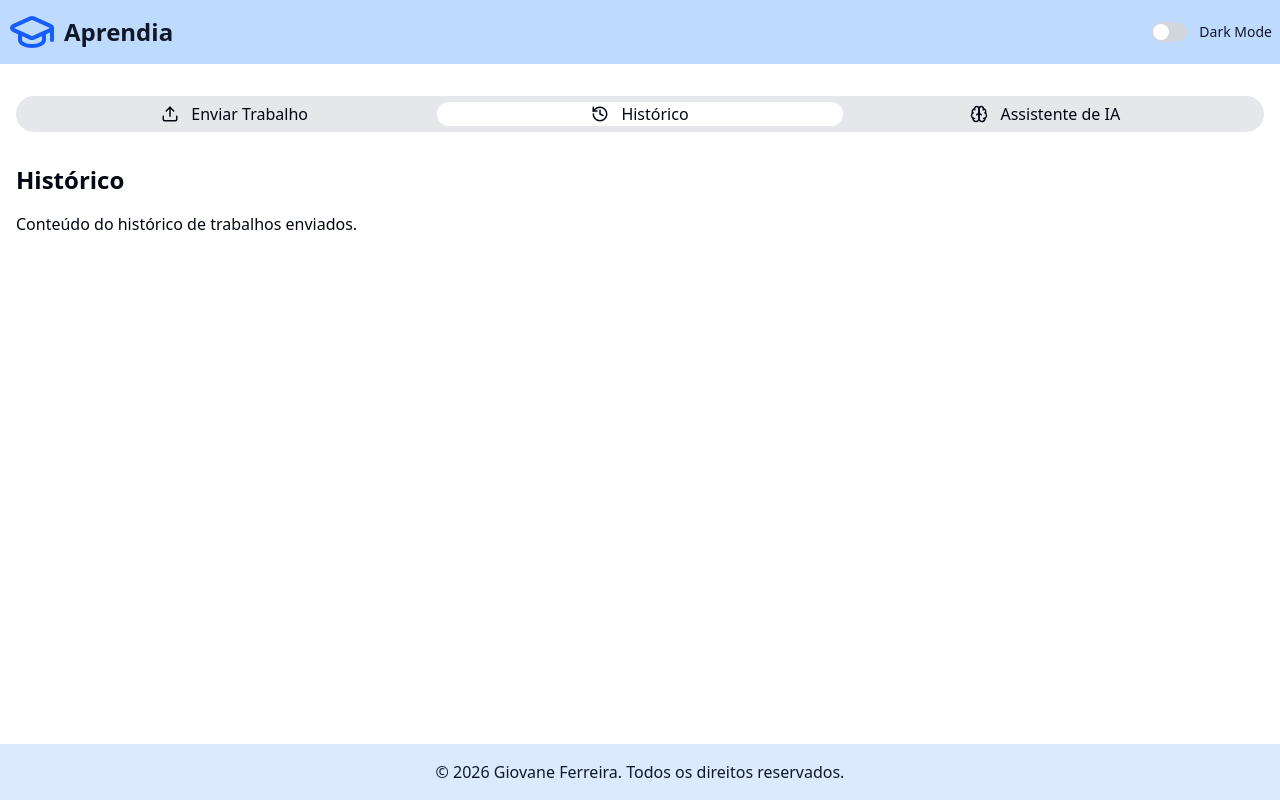
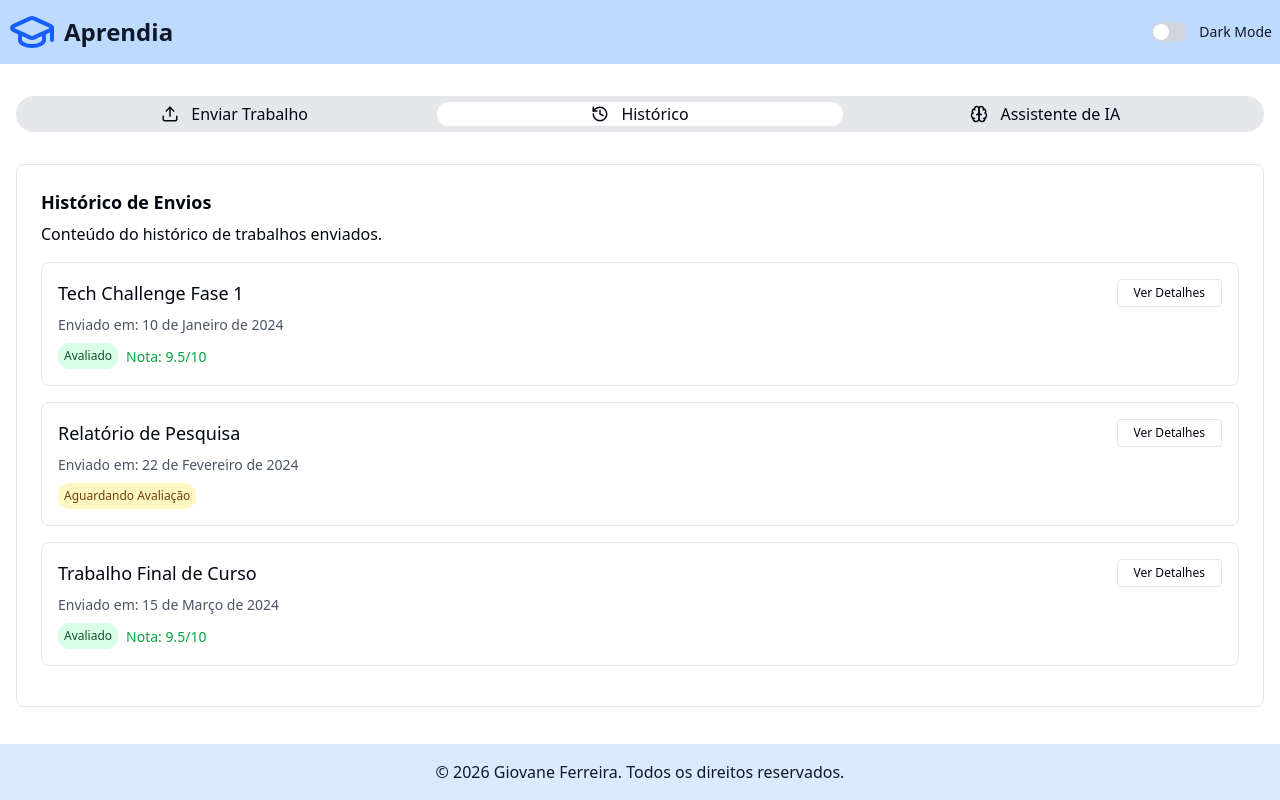
Before and after one commit to giovane-f16/pos-tech-hackaton, a Next.js app: page /aluno in a window 1280 px wide. Both pictures are taken after a click on the button "Histórico". Built offline with nearby package versions, Linux system fonts and the light colour scheme; no server answers.

Commit message:
Finalizando tela de histórico de trabalhos

```diff
--- a/src/app/aluno/page.tsx
+++ b/src/app/aluno/page.tsx
@@ -25,8 +25,8 @@ const AlunoPage = () => {
 
             <section className="mt-8">
                 {tab == "upload" && (
-                    <div className="border-gray-200 border-2 rounded-lg p-6">
-                        <h2 className="text-[18x] font-semibold mb-1.5">Enviar novo Trabalho</h2>
+                    <div className="border-gray-200 border rounded-lg p-6">
+                        <h2 className="text-[18px] font-semibold mb-1.5">Enviar novo Trabalho</h2>
                         <p>Preencha os dados e faça o upload do seu trabalho acadêmico</p>
                         <form className="mt-6 flex flex-col gap-y-2.5">
                             <label htmlFor="titulo" className="mb-0 font-medium">Título do Trabalho</label>
@@ -44,9 +44,53 @@ const AlunoPage = () => {
                     </div>
                 )}
                 {tab == "history" && (
-                    <div>
-                        <h2 className="text-2xl font-semibold mb-4">Histórico</h2>
+                    <div className="border-gray-200 border rounded-lg p-6">
+                        <h2 className="text-[18px] font-semibold mb-1.5">Histórico de Envios</h2>
                         <p>Conteúdo do histórico de trabalhos enviados.</p>
+                        <div className="mt-4">
+                            <ul>
+                                <li className="border border-gray-200 p-4 rounded-lg mb-4 flex flex-col gap-2">
+                                    <div className="flex items-center justify-between">
+                                        <h3 className="font-medium text-[18px]">Tech Challenge Fase 1</h3>
+                                        <button className="border border-gray-200 hover:border-gray-400 hover:bg-gray-100 rounded px-4 py-1 cursor-pointer flex items-center justify-center gap-2 font-medium text-[12px]">
+                                            Ver Detalhes
+                                        </button>
+                                    </div>
+                                    <p className="text-sm text-gray-600">Enviado em: 10 de Janeiro de 2024</p>
+                                    <p className="flex items-center gap-2">
+                                        <span className="bg-green-100 px-1.5 py-1 text-[12px] rounded-xl text-green-900">Avaliado</span>
+                                        <span className="font-medium text-green-600 text-[14px]">Nota: 9.5/10</span>
+                                    </p>
+                                </li>
+                                <li className="border border-gray-200 p-4 rounded-lg mb-4 flex flex-col gap-2">
+                                    <div className="flex items-center justify-between">
+                                        <h3 className="font-medium text-[18px]">Relatório de Pesquisa</h3>
+                                        <button className="border border-gray-200 hover:border-gray-400 hover:bg-gray-100 rounded px-4 py-1 cursor-pointer flex items-center justify-center gap-2 font-medium text-[12px]">
+                                            Ver Detalhes
+                                        </button>
+                                    </div>
+                                    <p className="text-sm text-gray-600">Enviado em: 22 de Fevereiro de 2024</p>
+                                    <p className="flex items-center gap-2">
+                                        <span className="bg-yellow-100 px-1.5 py-1 text-[12px] rounded-xl text-yellow-900">
+                                            Aguardando Avaliação
+                                        </span>
+                                    </p>
+                                </li>
+                                <li className="border border-gray-200 p-4 rounded-lg mb-4 flex flex-col gap-2">
+                                    <div className="flex items-center justify-between">
+                                        <h3 className="font-medium text-[18px]">Trabalho Final de Curso</h3>
+                                        <button className="border border-gray-200 hover:border-gray-400 hover:bg-gray-100 rounded px-4 py-1 cursor-pointer flex items-center justify-center gap-2 font-medium text-[12px]">
+                                            Ver Detalhes
+                                        </button>
+                                    </div>
+                                    <p className="text-sm text-gray-600">Enviado em: 15 de Março de 2024</p>
+                                    <p className="flex items-center gap-2">
+                                        <span className="bg-green-100 px-1.5 py-1 text-[12px] rounded-xl text-green-900">Avaliado</span>
+                                        <span className="font-medium text-green-600 text-[14px]">Nota: 9.5/10</span>
+                                    </p>
+                                </li>
+                            </ul>
+                        </div>
                     </div>
                 )}
                 {tab == "assistant" && (
```
